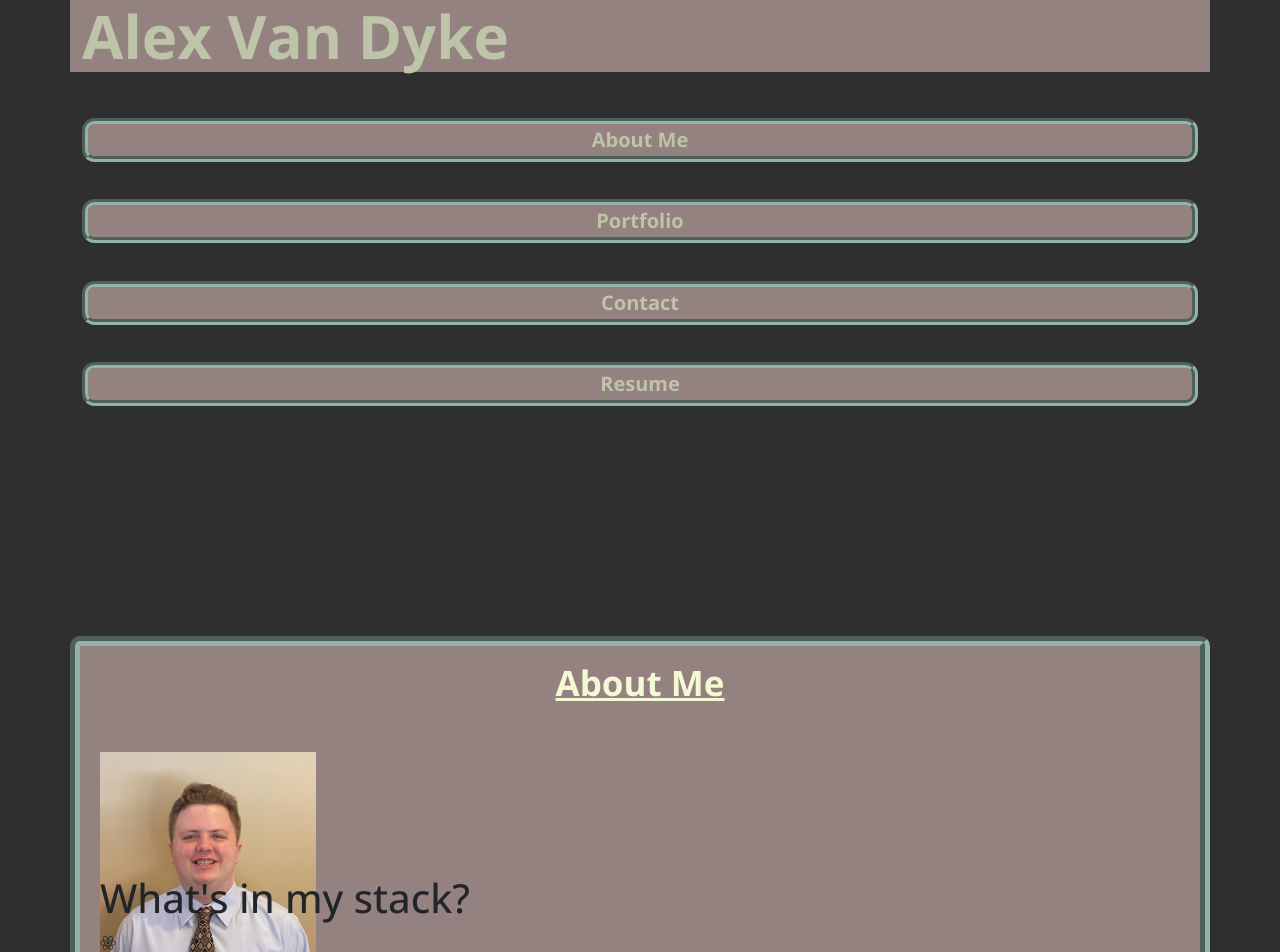
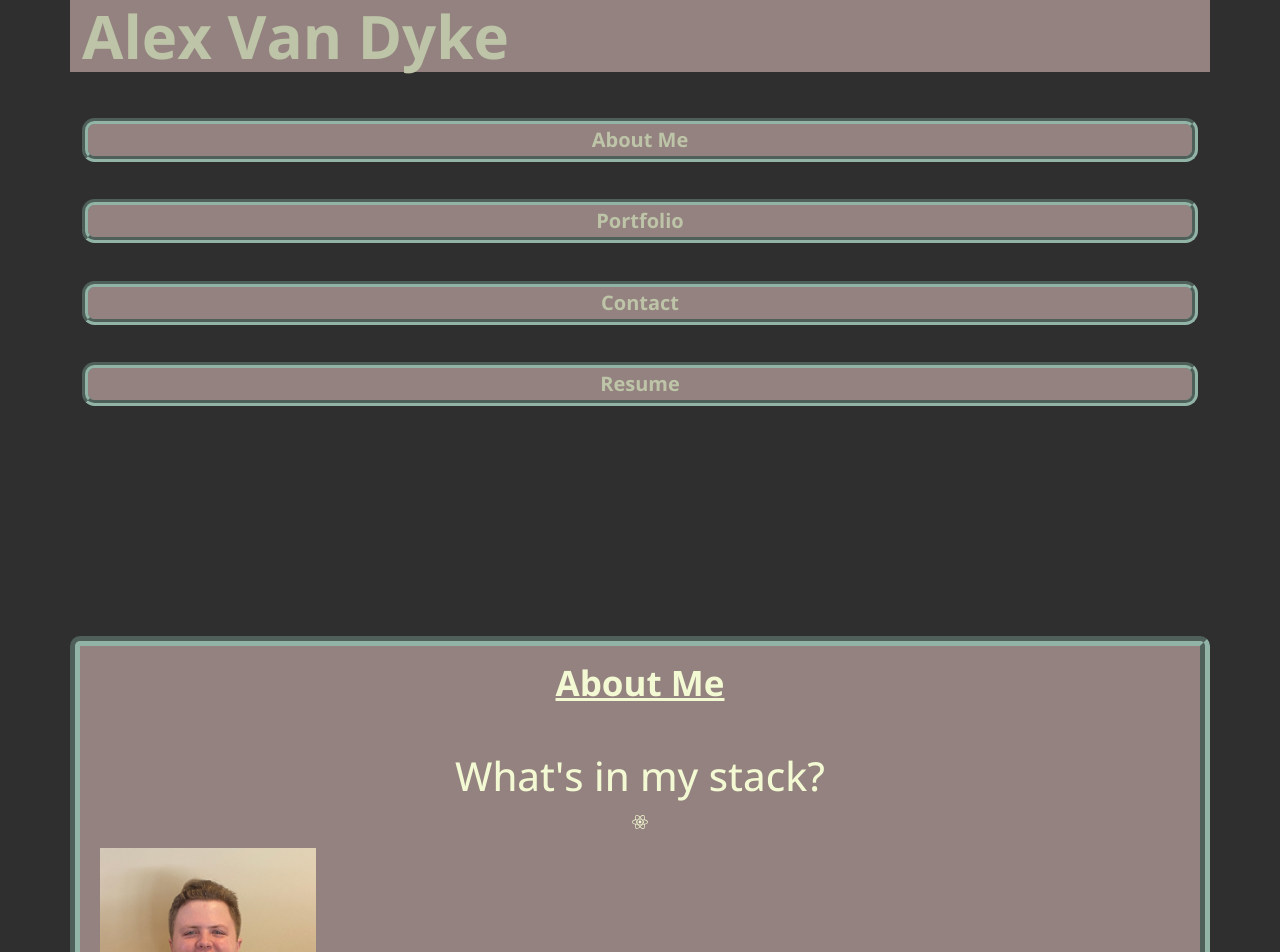
Before and after one commit to AlexandertheGreat491/React-Portfolio, a React (Create React App) app: page / in a window 1280 px wide. Shown: the top 952 px of the page. Built offline with nearby package versions, Linux system fonts and the light colour scheme.

Commit message:
changed color and alignment

```diff
--- a/src/components/About/index.js
+++ b/src/components/About/index.js
@@ -12,6 +12,8 @@ function About() {
       <section className="my-2">
         <div className="col m-2">
           <h2 id="me" className="mb-5">About Me</h2>
+          <h1 id="stackheader">What's in my stack?</h1>
+            <p id="stack"><FaReact/></p>
           <img
             id="handsome"
             src={profileImage}
@@ -22,8 +24,7 @@ function About() {
             className="col"
             style={{ position: "relative", top: "-10.9375em" }}
           >
-            <h1>What's in my stack?</h1>
-            <p><FaReact/></p>
+
 
             <p id="bio" className="mt-4">
               I am a new developer leveraging a background in education,
--- a/src/index.css
+++ b/src/index.css
@@ -115,6 +115,17 @@ header h1 {
   font-family: 'Open Sans', sans-serif;
   width: 200em;
   height: 50em;
+}
+
+#stack {
+  color: var(--secondary);
+  background-color: var(--primary);
+  text-align: center;
+}
+
+#stackheader {
+  color: var(--secondary);
+  text-align: center;
 }
 
 /*Project component styling */
```
